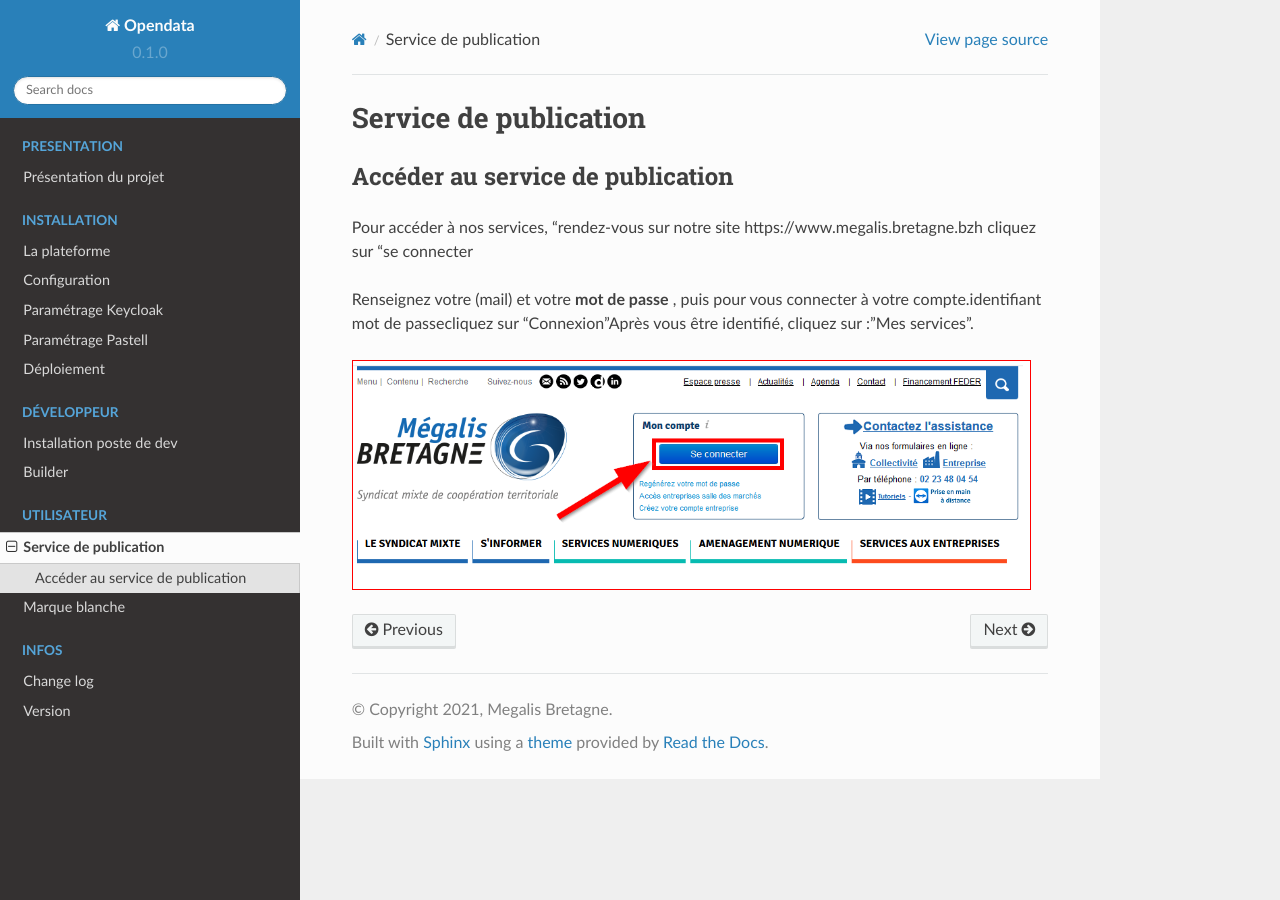
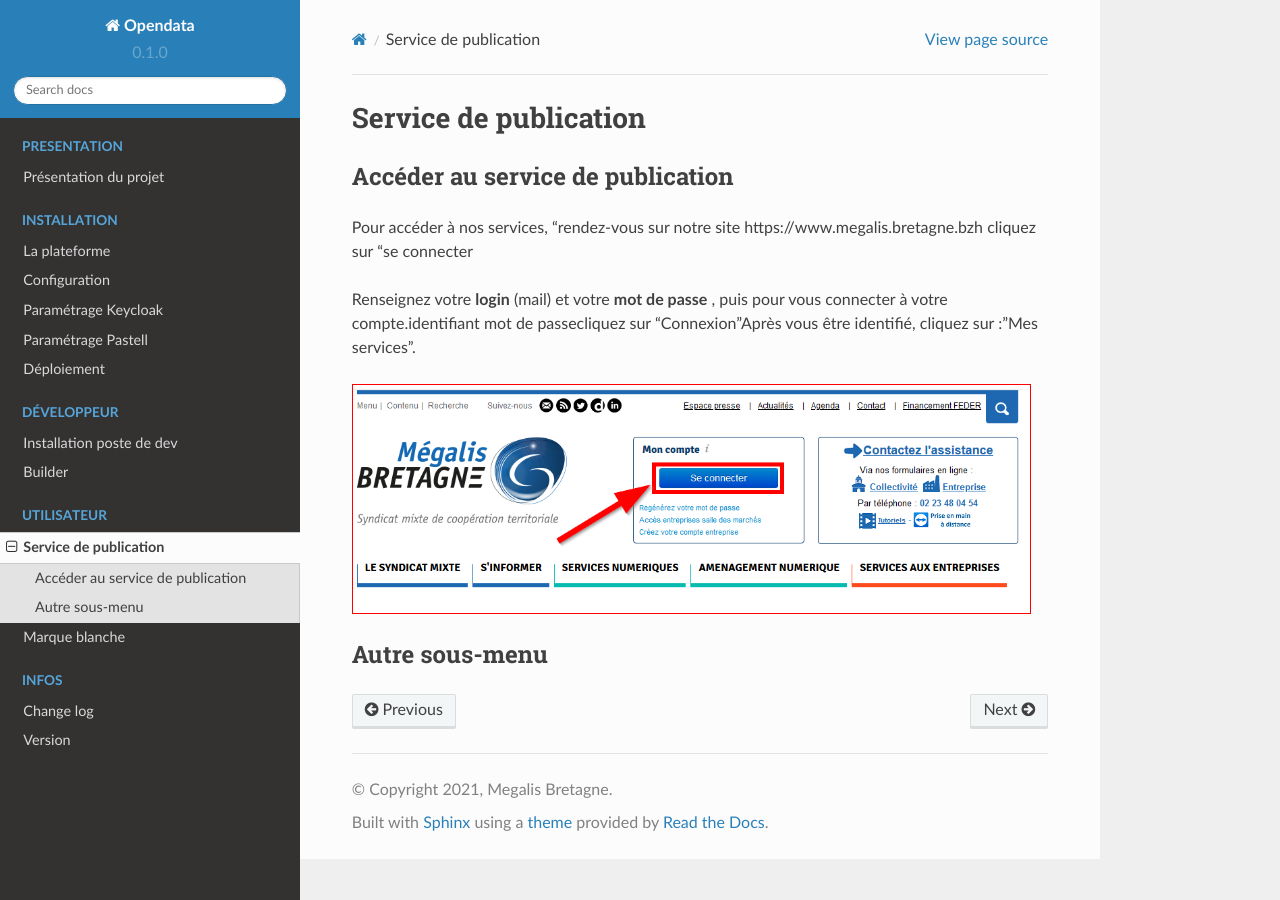
Before and after one commit to megalis-bretagne/opendata-extraction, a Sphinx documentation site: the page built from docs/source/utilisateur/publication.md, in a window 1280 px wide. Built offline with Sphinx 7.4.7 and the Read the Docs theme 2.0.0, drawn with Linux system fonts in a browser that asks for light colours.

Commit message:
Ajout sous-menu

```diff
--- a/docs/source/utilisateur/publication.md
+++ b/docs/source/utilisateur/publication.md
@@ -6,6 +6,9 @@
 Pour accéder à nos services, "rendez-vous sur notre site
 https://www.megalis.bretagne.bzh cliquez sur "se connecter
 
-Renseignez votre (mail) et votre **mot de passe** , puis  pour vous connecter à votre compte.identifiant mot de passecliquez sur "Connexion"Après vous être identifié, cliquez sur :"Mes services".
+Renseignez votre **login** (mail) et votre **mot de passe** , puis  pour vous connecter à votre compte.identifiant mot de passecliquez sur "Connexion"Après vous être identifié, cliquez sur :"Mes services".
 
 ![acces](img/acces_pf_meg.PNG)
+
+
+## Autre sous-menu
```
